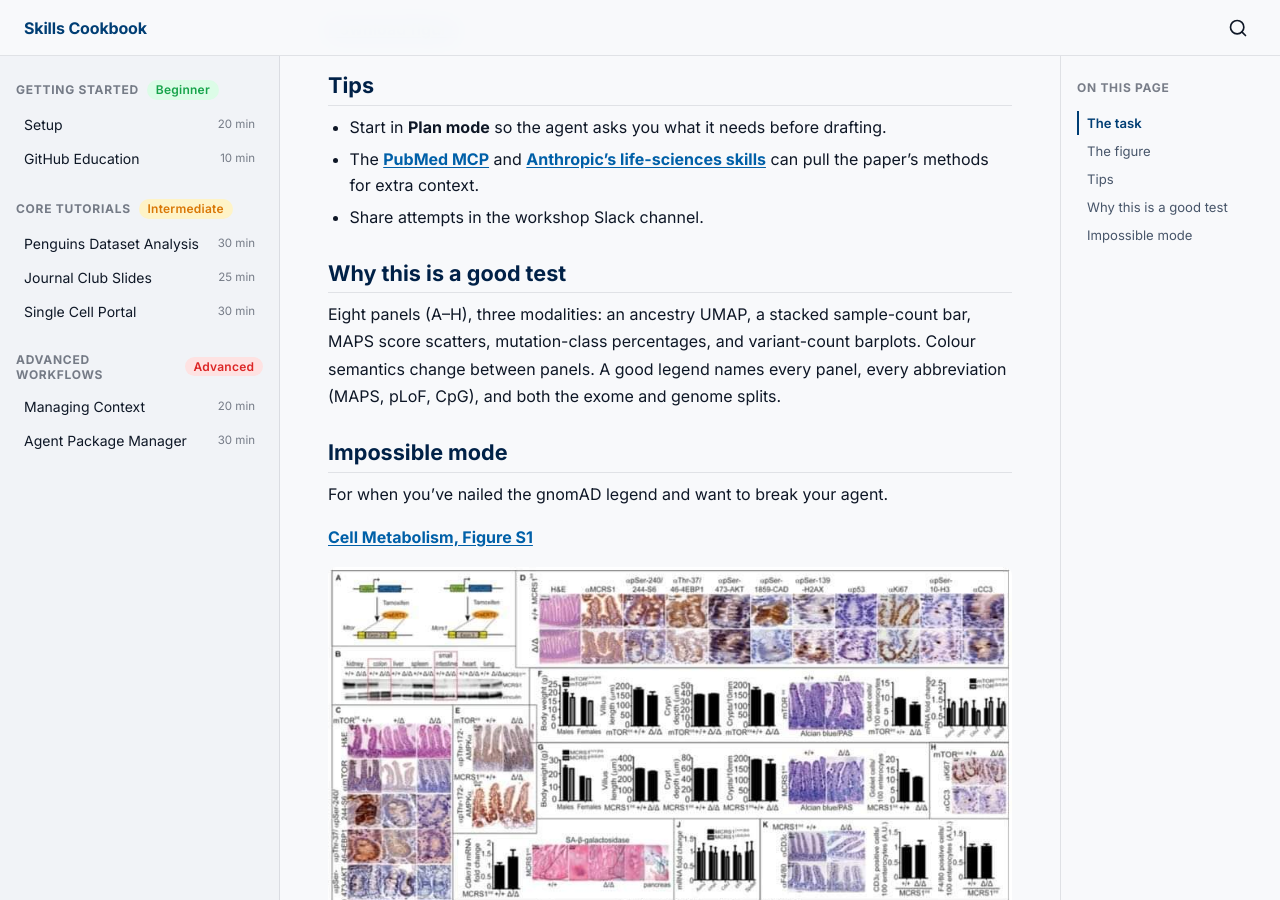
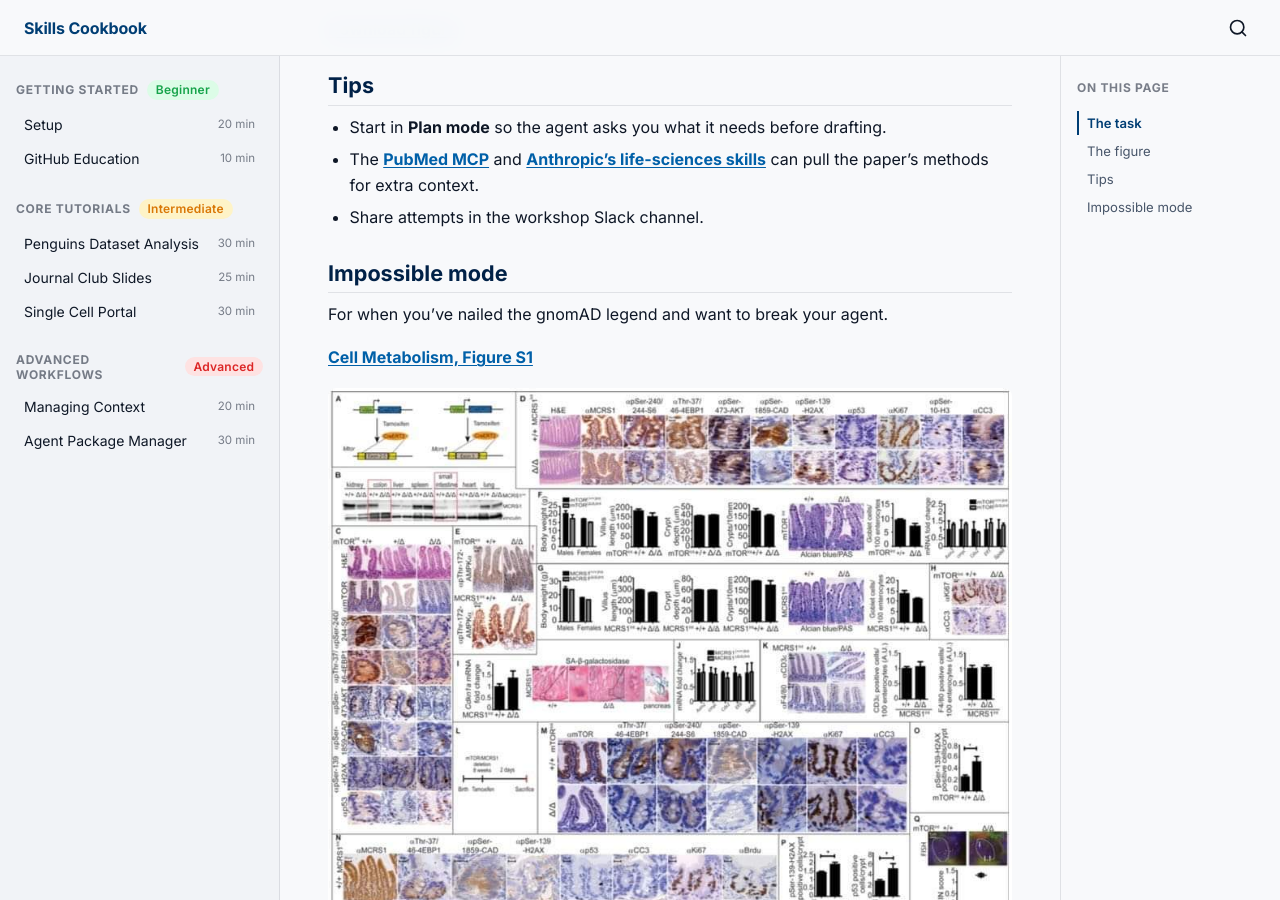
Before and after one commit to neurogenomics/agentic-life-sciences-tutorial, a Jekyll site: the page built from tutorials/08-figure-legend-challenge.md, in a window 1280 px wide and 900 px high, scrolled down 1009 px. Built offline with Jekyll 4.4.1, drawn with Linux system fonts in a browser that asks for light colours.

Commit message:
Remove 'Why this is a good test' section

```diff
--- a/tutorials/08-figure-legend-challenge.md
+++ b/tutorials/08-figure-legend-challenge.md
@@ -30,10 +30,6 @@ Can your agent write a figure legend as well as the authors did?
 - The [**PubMed MCP**](https://claude.ai/mcp) and [**Anthropic's life-sciences skills**](https://www.anthropic.com/solutions/life-sciences) can pull the paper's methods for extra context.
 - Share attempts in the workshop Slack channel.
 
-## Why this is a good test
-
-Eight panels (A–H), three modalities: an ancestry UMAP, a stacked sample-count bar, MAPS score scatters, mutation-class percentages, and variant-count barplots. Colour semantics change between panels. A good legend names every panel, every abbreviation (MAPS, pLoF, CpG), and both the exome and genome splits.
-
 ## Impossible mode
 
 For when you've nailed the gnomAD legend and want to break your agent.
```
